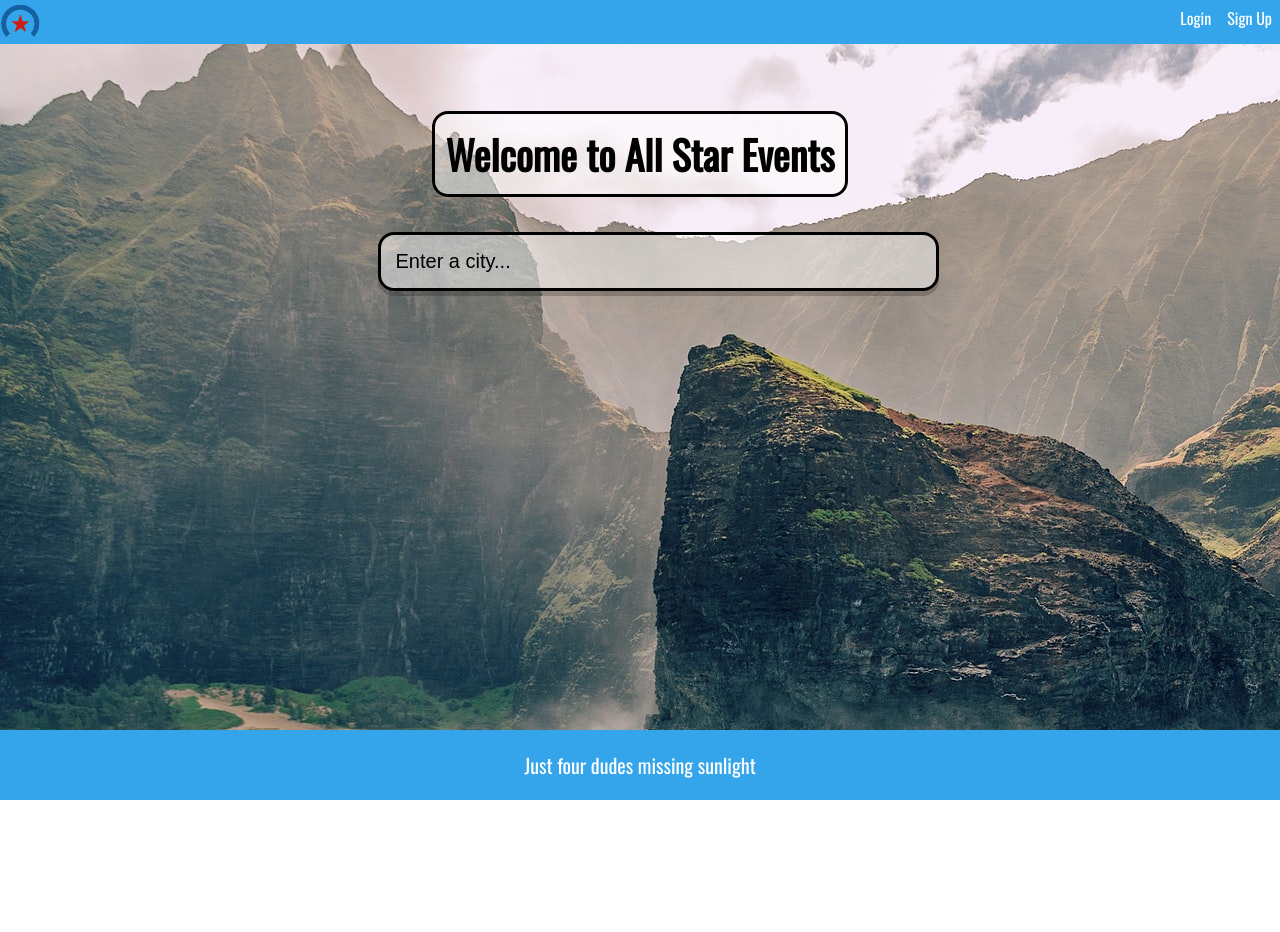
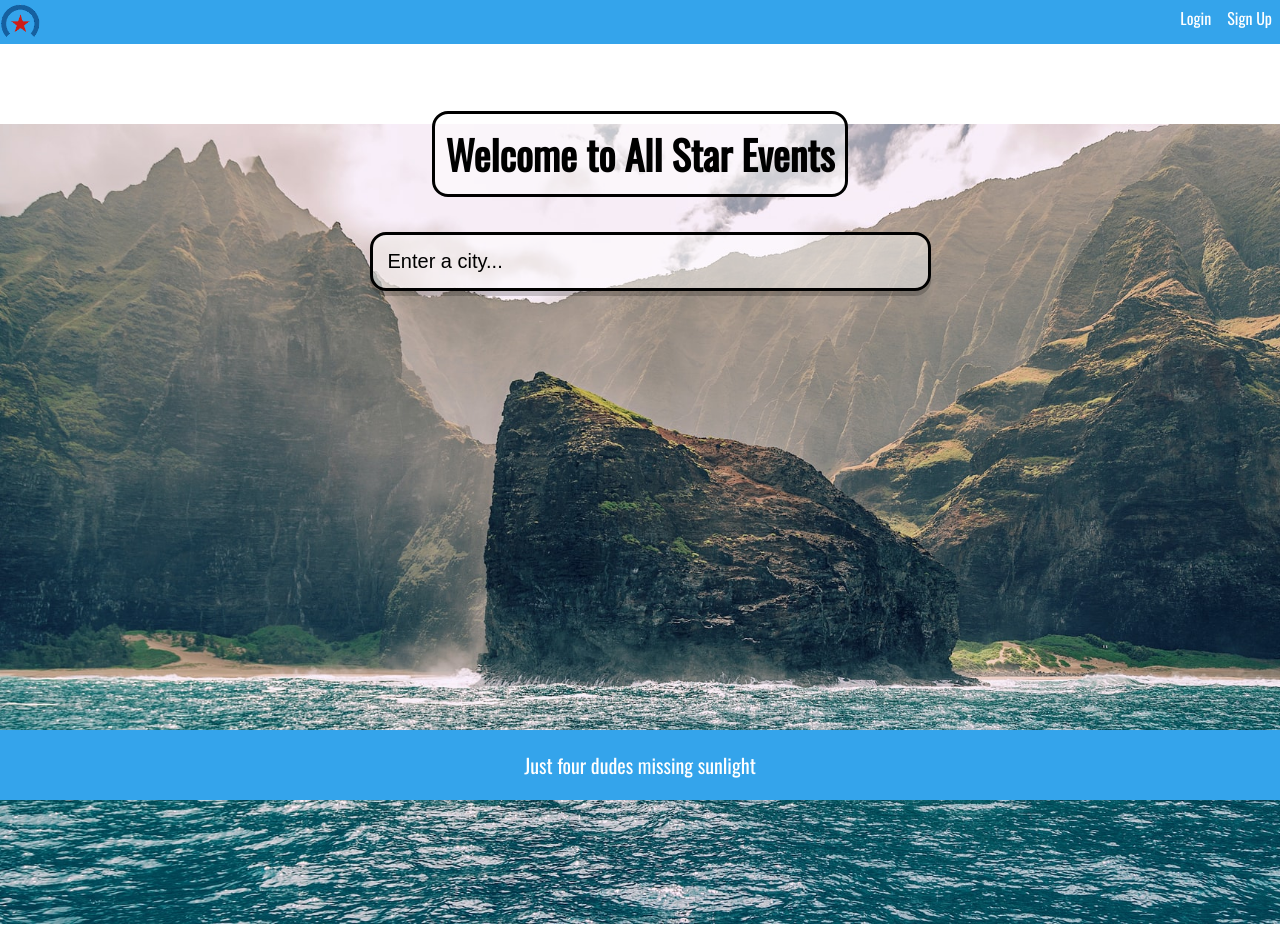
Before and after one commit to Jonathan-Sandifer/All-Star-Events, a React (Create React App) app in the folder ghi/: page / in a window 1280 px wide. Before the commit the page ends 800 px from the top, so only its background shows below. Built offline with nearby package versions, Linux system fonts and the light colour scheme.

Commit message:
fixing bg image

```diff
--- a/ghi/src/components/MainPage.js
+++ b/ghi/src/components/MainPage.js
@@ -3,6 +3,7 @@ import Search from './Search';
 
 function MainPage() {
     return (
+      <main className='welcome'>
         <div className="mainpage">
           <div>
             <h1 className="mainheader">Welcome to All Star Events</h1>
@@ -12,8 +13,8 @@ function MainPage() {
           <div className="footer">
             <p>Just four dudes missing sunlight</p>
           </div>
-
         </div>
+      </main>
     );
   }
 
--- a/ghi/src/index.css
+++ b/ghi/src/index.css
@@ -22,8 +22,15 @@ ul {
 
   }
 
-body {
+.welcome {
   background-image: url('./images/img-home.jpg');
+  background-size: cover;
+  height: 100vh;
+  margin-left: -8px;
+  margin-right: -8px;
+
+
+
 }
 
 .spacer {
@@ -197,7 +204,7 @@ li {
   transition: 0.4s ease;
 }
 
-::placeholder { /* Chrome, Firefox, Opera, Safari 10.1+ */
+::placeholder {
   color: black;
-  opacity: 1; /* Firefox */
+  opacity: 1;
 }
```
Lines whose indentation alone changed are shown as unchanged.
